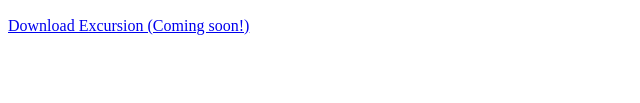
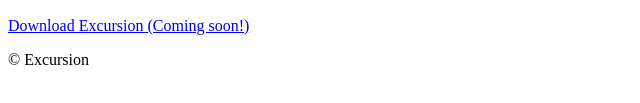
Before and after one commit to livhoffman/excursion, a plain HTML site: page index.html in a window 1280 px wide. Shown: the part 475-578 px from the top of the page, 0-640 px from the left. Drawn offline with Linux system fonts and the light colour scheme.

Commit message:
adding code

```diff
--- a/index.html
+++ b/index.html
@@ -16,5 +16,7 @@
       <p><image src="./resources/images/phone.png"/></p>
       <h2>Coming Soon for iPhone and Android</h2>
       <p><a href="https://udptujt3627jknfbh1bc38gu9f0pj4kesikgces312gi75mv91a0.codecademy.cloud/#">Download Excursion (Coming soon!)</a></p>
+      <p id="footnote">© Excursion</p>
+    </div>
   </body>
 </html>
```
